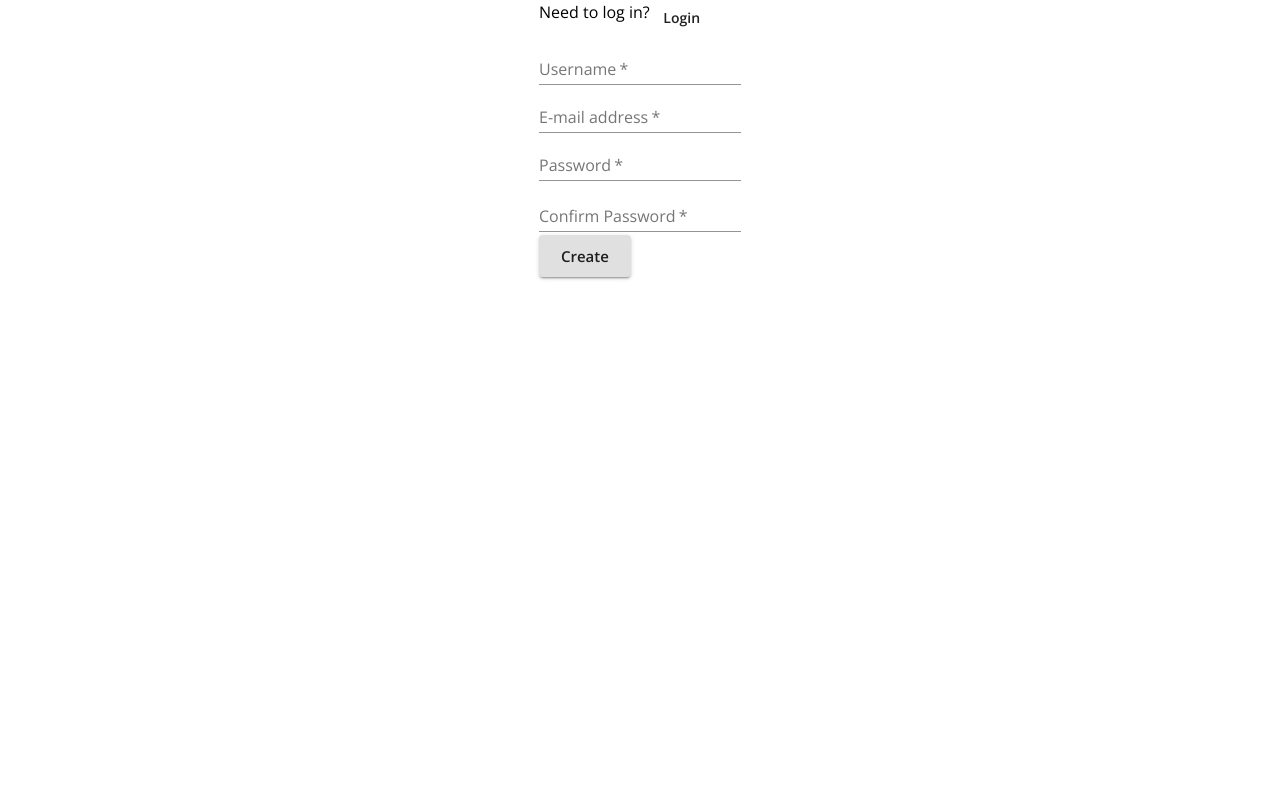
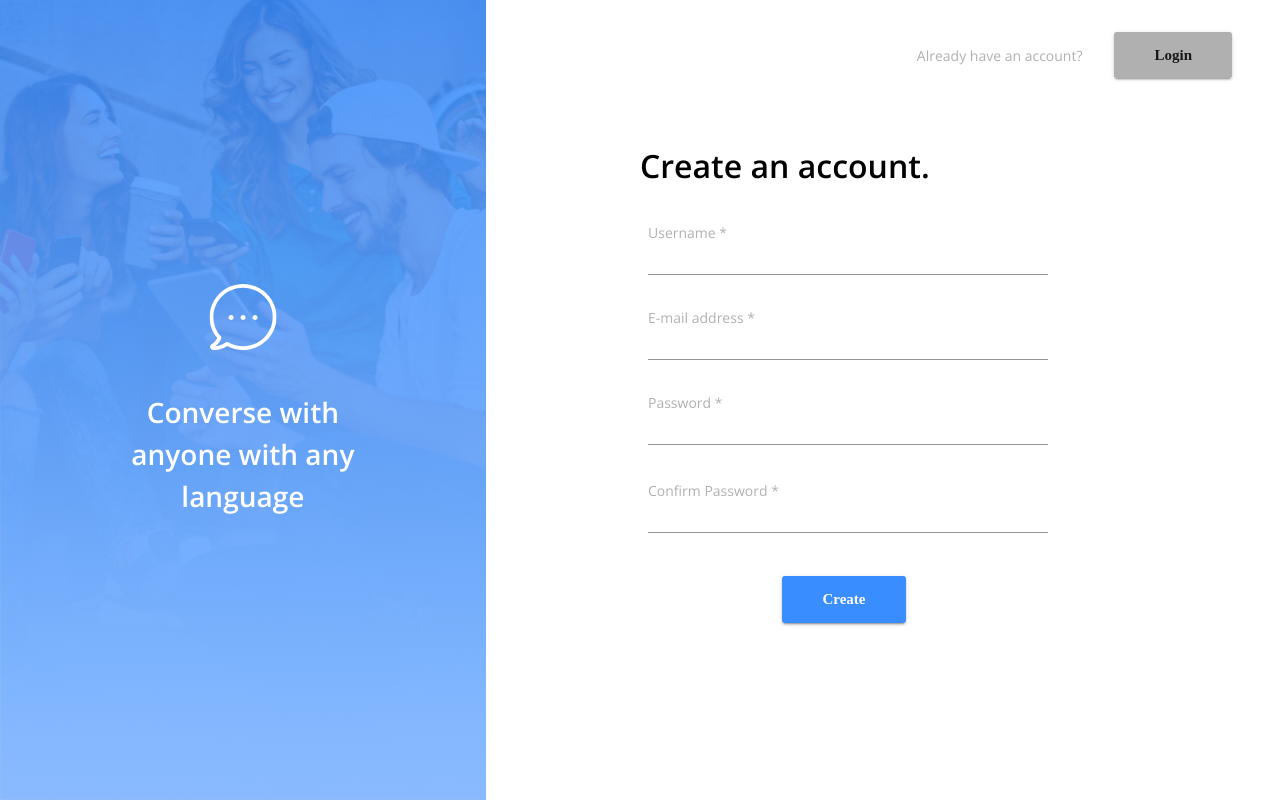
Before and after one commit to magacula/messenger-4152, a React (Create React App) app in the folder client/: page / in a window 1280 px wide. Built offline with nearby package versions, Linux system fonts and the light colour scheme; no server answers.

Commit message:
added class styles to login / signup page components

```diff
--- a/client/src/Login.js
+++ b/client/src/Login.js
@@ -10,10 +10,14 @@ import {
   TextField,
 } from "@material-ui/core";
 import { login } from "./store/utils/thunkCreators";
+import { useStyles } from "./styles/styles";
+import backgroundImg from "./assets/bg-img.png";
+import { ReactComponent as ChatLogo } from "./assets/bubble.svg";
 
 const Login = (props) => {
   const history = useHistory();
   const { user, login } = props;
+  const classes = useStyles(props);
 
   const handleLogin = async (event) => {
     event.preventDefault();
@@ -28,40 +32,83 @@ const Login = (props) => {
   }
 
   return (
-    <Grid container justify="center">
+    <Grid spacing={0} className={classes.outerFlexContainer}>
+      <Grid item className={classes.sideBanner}>
+        <div className={classes.bgOverlay}>
+          <img
+            className={classes.bgImg}
+            src={backgroundImg}
+            alt="A group conversing"
+          />
+          <Box className={classes.content}>
+            <ChatLogo />
+            <Typography className={classes.sloganText}>
+              Converse with anyone with any language
+            </Typography>
+          </Box>
+        </div>
+      </Grid>
+
+      <Grid item className={classes.rightSection}>
         <Box>
-        <Grid container item>
-          <Typography>Need to register?</Typography>
-          <Button onClick={() => history.push("/register")}>Register</Button>
+          <Grid container item className={classes.topContainer}>
+            <Typography className={classes.smGrayText}>
+              Need to register?
+            </Typography>
+            <Button
+              color="secondary"
+              variant="contained"
+              size="large"
+              className={classes.button}
+              onClick={() => history.push("/register")}>
+              Register
+            </Button>
           </Grid>
-        <form onSubmit={handleLogin}>
+          <Grid container className={classes.formContainer}>
+            <Typography className={classes.header}>Welcome back!</Typography>
+            <form className={classes.form} onSubmit={handleLogin}>
               <Grid>
                 <Grid>
-              <FormControl margin="normal" required>
+                  <FormControl className={classes.formCtrl} required>
+                    <Typography className={classes.smGrayText}>
+                      Username
+                    </Typography>
                     <TextField
+                      className={classes.textField}
                       aria-label="username"
-                  label="Username"
                       name="username"
                       type="text"
                     />
                   </FormControl>
                 </Grid>
-            <FormControl margin="normal" required>
+                <FormControl className={classes.formCtrl} required>
+                  <Typography className={classes.smGrayText}>
+                    Password
+                  </Typography>
                   <TextField
-                label="password"
+                    className={classes.textField}
                     aria-label="password"
                     type="password"
                     name="password"
                   />
                 </FormControl>
                 <Grid>
-              <Button type="submit" variant="contained" size="large">
+                  <Box className={classes.btnContainer}>
+                    <Button
+                      className={classes.button}
+                      type="submit"
+                      variant="contained"
+                      size="large"
+                      color="primary">
                       Login
                     </Button>
+                  </Box>
                 </Grid>
               </Grid>
             </form>
+          </Grid>
         </Box>
+      </Grid>
     </Grid>
   );
 };
--- a/client/src/Signup.js
+++ b/client/src/Signup.js
@@ -11,11 +11,15 @@ import {
   FormHelperText,
 } from "@material-ui/core";
 import { register } from "./store/utils/thunkCreators";
+import { useStyles } from "./styles/styles";
+import backgroundImg from "./assets/bg-img.png";
+import { ReactComponent as ChatLogo } from "./assets/bubble.svg";
 
 const Login = (props) => {
   const history = useHistory();
   const { user, register } = props;
   const [formErrorMessage, setFormErrorMessage] = useState({});
+  const classes = useStyles(props);
 
   const handleRegister = async (event) => {
     event.preventDefault();
@@ -37,19 +41,53 @@ const Login = (props) => {
   }
 
   return (
-    <Grid container justify="center">
+    <>
+      <Grid spacing={0} className={classes.outerFlexContainer}>
+        <Grid item className={classes.sideBanner}>
+          <div className={classes.bgOverlay}>
+            <img
+              className={classes.bgImg}
+              src={backgroundImg}
+              alt="A group conversing"
+            />
+            <Box className={classes.content}>
+              <ChatLogo />
+              <Typography className={classes.sloganText}>
+                Converse with anyone with any language
+              </Typography>
+            </Box>
+          </div>
+        </Grid>
+        <Grid item className={classes.rightSection}>
           <Box>
-        <Grid container item>
-          <Typography>Need to log in?</Typography>
-          <Button onClick={() => history.push("/login")}>Login</Button>
+            <Grid container item className={classes.topContainer}>
+              <Typography className={classes.smGrayText}>
+                Already have an account?
+              </Typography>
+              <Button
+                color="secondary"
+                variant="contained"
+                size="large"
+                className={classes.button}
+                onClick={() => history.push("/login")}>
+                Login
+              </Button>
             </Grid>
-        <form onSubmit={handleRegister}>
+
+            <Grid container className={classes.formContainer}>
+              <Typography className={classes.header}>
+                Create an account.
+              </Typography>
+              <form className={classes.form} onSubmit={handleRegister}>
                 <Grid>
                   <Grid>
-              <FormControl>
+                    <FormControl className={classes.formCtrl}>
+                      <Typography className={classes.smGrayText}>
+                        Username *
+                      </Typography>
                       <TextField
+                        className={classes.textField}
                         aria-label="username"
-                  label="Username"
                         name="username"
                         type="text"
                         required
@@ -57,9 +95,12 @@ const Login = (props) => {
                     </FormControl>
                   </Grid>
                   <Grid>
-              <FormControl>
+                    <FormControl className={classes.formCtrl}>
+                      <Typography className={classes.smGrayText}>
+                        E-mail address *
+                      </Typography>
                       <TextField
-                  label="E-mail address"
+                        className={classes.textField}
                         aria-label="e-mail address"
                         type="email"
                         name="email"
@@ -68,10 +109,15 @@ const Login = (props) => {
                     </FormControl>
                   </Grid>
                   <Grid>
-              <FormControl error={!!formErrorMessage.confirmPassword}>
+                    <FormControl
+                      className={classes.formCtrl}
+                      error={!!formErrorMessage.confirmPassword}>
+                      <Typography className={classes.smGrayText}>
+                        Password *
+                      </Typography>
                       <TextField
+                        className={classes.textField}
                         aria-label="password"
-                  label="Password"
                         type="password"
                         inputProps={{ minLength: 6 }}
                         name="password"
@@ -83,9 +129,14 @@ const Login = (props) => {
                     </FormControl>
                   </Grid>
                   <Grid>
-              <FormControl error={!!formErrorMessage.confirmPassword}>
+                    <FormControl
+                      className={classes.formCtrl}
+                      error={!!formErrorMessage.confirmPassword}>
+                      <Typography className={classes.smGrayText}>
+                        Confirm Password *
+                      </Typography>
                       <TextField
-                  label="Confirm Password"
+                        className={classes.textField}
                         aria-label="confirm password"
                         type="password"
                         inputProps={{ minLength: 6 }}
@@ -97,13 +148,23 @@ const Login = (props) => {
                       </FormHelperText>
                     </FormControl>
                   </Grid>
-            <Button type="submit" variant="contained" size="large">
+                  <Box className={classes.btnContainer}>
+                    <Button
+                      type="submit"
+                      color="primary"
+                      variant="contained"
+                      size="large"
+                      className={classes.button}>
                       Create
                     </Button>
+                  </Box>
                 </Grid>
               </form>
+            </Grid>
           </Box>
         </Grid>
+      </Grid>
+    </>
   );
 };
 
```
Lines whose indentation alone changed are shown as unchanged.
